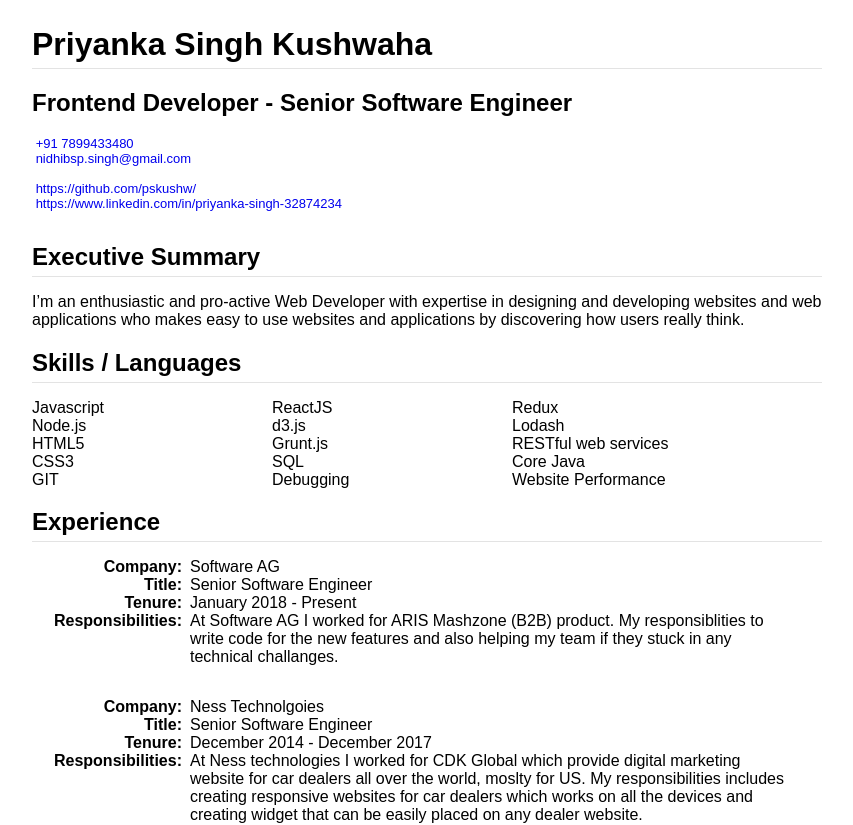
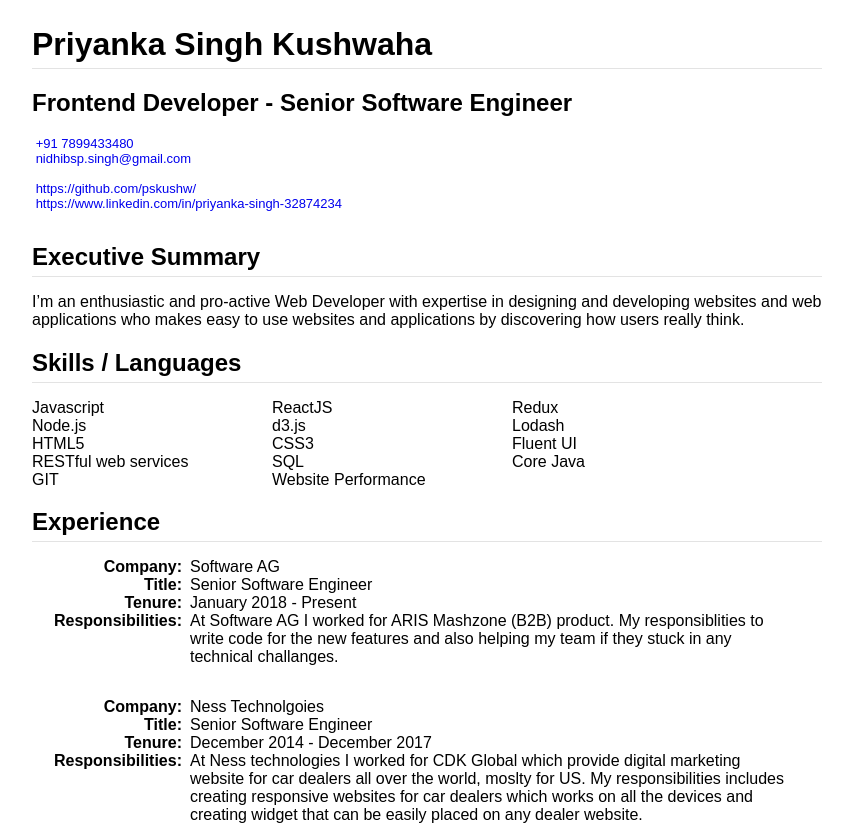
Before and after one commit to pskushw/resume, a React (Create React App) app: page / in a window 1280 px wide. Shown: the top 825 px of the page, without its empty margins (208-1061 px from the left). Built offline with nearby package versions, Linux system fonts and the light colour scheme; a web font is replaced by a local one.

Commit message:
update skills

```diff
--- a/package.json
+++ b/package.json
@@ -2,7 +2,7 @@
   "name": "react-resume",
   "version": "0.1.0",
   "private": true,
-  "homepage": "http://bhupendraparihar.github.io/",
+  "homepage": "http://priyanksinghkushwaha.github.io/",
   "dependencies": {
     "@testing-library/jest-dom": "^5.14.1",
     "@testing-library/react": "^11.2.7",
--- a/src/data/resume-nidhi-data.js
+++ b/src/data/resume-nidhi-data.js
@@ -44,13 +44,12 @@ const ResumeData = {
     "d3.js",
     "Lodash",
     "HTML5",
-    "Grunt.js",
+    "CSS3",
+    "Fluent UI",
     "RESTful web services",
-    "CSS3",
     "SQL",
     "Core Java",
     "GIT",
-    "Debugging",
     "Website Performance",
   ],
   frameworks: [
```
